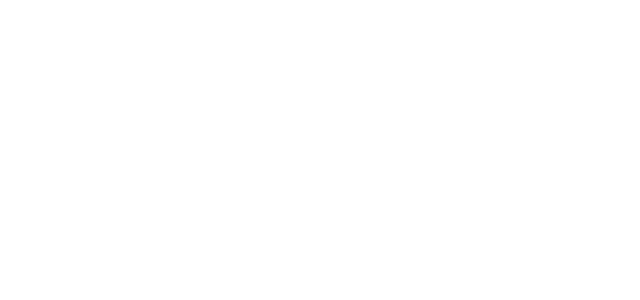
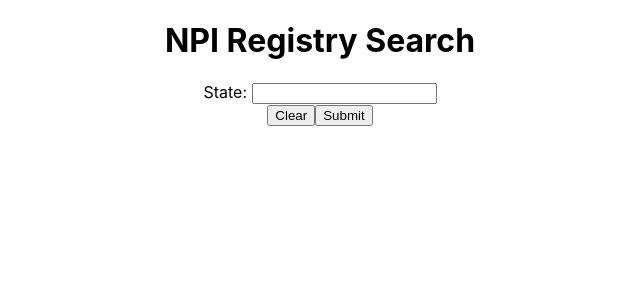
Before and after one commit to RuralYoung/npiFrontEnd, a React (Create React App) app: page / in a window 1280 px wide. Shown: the top 300 px of the page, without its empty margins (320-960 px from the left). Built offline with nearby package versions, Linux system fonts and the light colour scheme.

Commit message:
Created a Search Form Component

```diff
--- a/package.json
+++ b/package.json
@@ -1,6 +1,7 @@
 {
   "name": "client",
   "version": "0.1.0",
+  "proxy": "http://localhost:5000",
   "private": true,
   "dependencies": {
     "@testing-library/jest-dom": "^5.16.5",
--- /dev/null
+++ b/src/App.css
@@ -0,0 +1,3 @@
+.App {
+    text-align: center;
+}
--- a/src/App.js
+++ b/src/App.js
@@ -1,11 +1,16 @@
-import React from 'react'
+import './App.css';
+import SearchForm from "./components/SearchForm";
 
 function App() {
   return (
-    <div>
+    <div className="App">
+      <div className="content">
+        <h1>NPI Registry Search</h1>
 
+        <SearchForm/>
+      </div>
     </div>
-  )
+  );
 }
 
-export default App
+export default App;
--- /dev/null
+++ b/src/components/SearchForm.js
@@ -0,0 +1,15 @@
+import React from "react";
+
+export default function SearchForm(props) {
+  return (
+    <form>
+      <label>
+        State: <input type="text" name="myState"/>
+      </label>
+      <div>
+        <button type="reset">Clear</button>
+        <button type="submit">Submit</button>
+      </div>
+    </form>
+  );
+}
```
